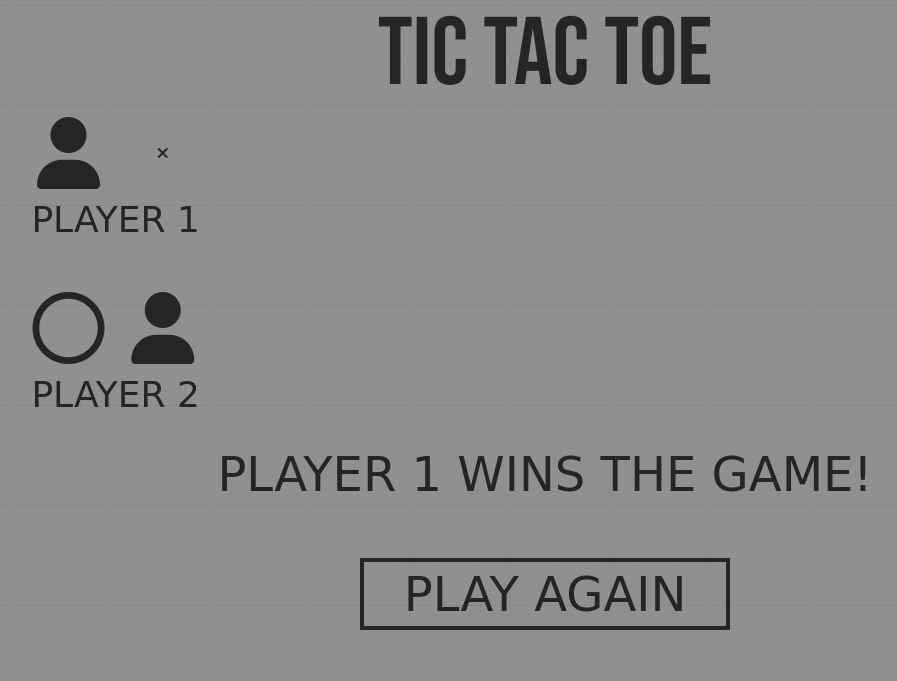
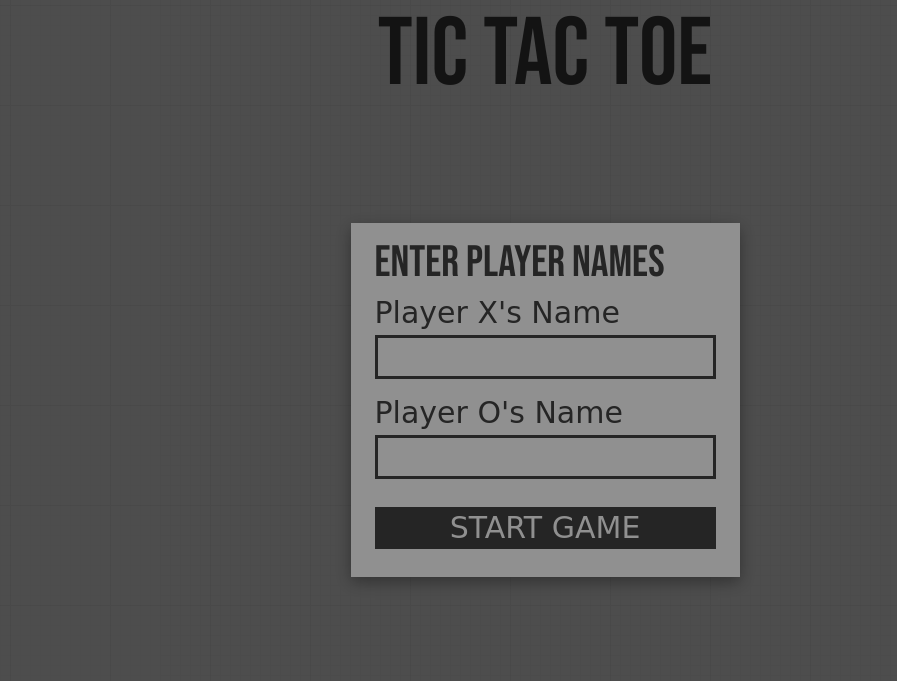
Before and after one commit to gozmansunday/tic-tac-toe-TOP, a website: page index.html in a window 1280 px wide. Shown: the whole page, without its empty margins (95-992 px from the left). Drawn offline with Linux system fonts and the light colour scheme; a web font is replaced by a local one.

Commit message:
Update html

```diff
--- a/index.html
+++ b/index.html
@@ -8,29 +8,29 @@
   <link rel="stylesheet" href="./css/main.css">
   <title>Tic Tac Toe</title>
 </head>
-<body class="grid grid-rows-[5.5rem_calc(100%_-_5.5rem_-_10rem)_10rem] gap-2 sm:grid-rows-[6rem_calc(100%_-_6rem_-_12rem)_12rem] md:grid-rows-[7rem_calc(100%_-_7rem_-_16rem)_16rem] lg:grid-rows-[7rem_calc(100vh_-_7rem_-_16rem)_16rem] lg:gap-0 2xl:container 2xl:mx-auto ">
+<body class="grid grid-rows-[5.5rem_calc(100%_-_5.5rem_-_10rem)_10rem] gap-2 sm:grid-rows-[6rem_calc(100%_-_6rem_-_12rem)_12rem] md:grid-rows-[7rem_calc(100%_-_7rem_-_16rem)_16rem] lg:grid-rows-[7rem_calc(100%_-_7rem_-_16rem)_16rem] lg:gap-0 2xl:container 2xl:mx-auto ">
   <header class="py-2">
     <h1 class="text-7xl font-bebas text-dark text-center sm:text-[4.8rem] md:text-8xl">
       TIC TAC TOE
     </h1>
   </header>
 
-  <main class="flex flex-col justify-evenly items-center gap-2 lg:grid lg:grid-cols-3">
+  <main class="invisible flex flex-col justify-evenly items-center gap-2 lg:grid lg:grid-cols-3">
     <!-- Score Board -->
     <section id="score-board" class="font-shoulders text-dark flex gap-10 sm:gap-12 md:gap-20 lg:gap-10 lg:flex-col">
       <div id="player-one" class="grid grid-rows-[4fr_3fr] justify-center items-center text-center sm:grid-rows-[3fr_2fr]">
         <div class="grid grid-cols-2 text-center justify-center items-center gap-5">
           <i class="fa-solid fa-user text-[2.5rem] sm:text-[3.25rem] md:text-6xl lg:text-7xl"></i>
-          <i class="fa-solid fa-xmark text-[3.3rem] sm:text-[4.4rem] md:text-[5rem] lg:text-[5.5rem]"></i>
+          <i class="fa-solid fa-xmark x-mark"></i>
         </div>
-        <p class="text-[1.75rem] sm:text-[2rem] md:text-[2.25rem]">PLAYER 1</p>
+        <p id="player-x-disp" class="text-[1.75rem] sm:text-[2rem] md:text-[2.25rem]">PLAYER 1</p>
       </div>
       <div id="player-two" class="grid grid-rows-[4fr_3fr] justify-center items-center text-center sm:grid-rows-[3fr_2fr]">
         <div class="grid grid-cols-2 text-center justify-center items-center gap-5">
-          <i class="fa-regular fa-circle text-[2.5rem] sm:text-[3.25rem] md:text-6xl lg:text-7xl lg:order-last"></i>
+          <i class="fa-regular fa-circle o-mark"></i>
           <i class="fa-solid fa-user text-[2.5rem] sm:text-[3.25rem] md:text-6xl lg:text-7xl"></i>
         </div>
-        <p class="text-[1.75rem] sm:text-[2rem] md:text-[2.25rem]">PLAYER 2</p>
+        <p id="player-o-disp" class="text-[1.75rem] sm:text-[2rem] md:text-[2.25rem]">PLAYER 2</p>
       </div>
     </section>
 
@@ -38,15 +38,15 @@
     <section>
       <div class="flex justify-center">
         <div id="game-board" class="grid grid-cols-3">
-          <!-- <div class="box-border-1 tictactoe-box"></div>
-          <div class="box-border-2 tictactoe-box"></div>
-          <div class="box-border-3 tictactoe-box"></div>
-          <div class="box-border-4 tictactoe-box"></div>
-          <div class="box-border-5 tictactoe-box"></div>
-          <div class="box-border-6 tictactoe-box"></div>
-          <div class="box-border-7 tictactoe-box"></div>
-          <div class="box-border-8 tictactoe-box"></div>
-          <div class="box-border-9 tictactoe-box"></div> -->
+          <!-- <div class="box-border-1 tictactoe-box" data-index="1"></div>
+          <div class="box-border-2 tictactoe-box" data-index="2"></div>
+          <div class="box-border-3 tictactoe-box" data-index="3"></div>
+          <div class="box-border-4 tictactoe-box" data-index="4"></div>
+          <div class="box-border-5 tictactoe-box" data-index="5"></div>
+          <div class="box-border-6 tictactoe-box" data-index="6"></div>
+          <div class="box-border-7 tictactoe-box" data-index="7"></div>
+          <div class="box-border-8 tictactoe-box" data-index="8"></div>
+          <div class="box-border-9 tictactoe-box" data-index="9"></div> -->
         </div>
       </div>
     </section>
@@ -57,7 +57,7 @@
   </main>
 
   <!-- Game Info and Buttons -->
-  <section id="game-info-section" class="font-shoulders text-center pt-3 space-y-8 sm:pt-4 sm:space-y-14 md:pt-8 md:space-y-20 lg:space-y-16">
+  <section id="game-info-section" class="invisible font-shoulders text-center pt-3 space-y-8 sm:pt-4 sm:space-y-14 md:pt-8 md:space-y-20 lg:space-y-16">
     <!-- Game Information -->
     <p id="game-info" class="text-4xl text-dark sm:text-[2.5rem] md:text-[3rem]">
       PLAYER 1 WINS THE GAME!
@@ -70,6 +70,27 @@
     </div>
   </section>
 
+  <!-- PvP Form Modal -->
+  <section id="player-name-modal" class="fixed top-0 right-0 left-0 bottom-0 flex justify-center items-center font-shoulders bg-overlay text-dark">
+    <!-- Form Modal -->
+    <div class="bg-brand space-y-2 pt-5 pb-7 px-6 shadow-card sm:space-y-3">
+      <h3 class="font-bebas text-4xl sm:text-[2.75rem]">ENTER PLAYER NAMES</h3>
+      <form class="space-y-4">
+        <div class="form-control space-y-0 sm:space-y-1">
+          <label for="player-x" class="text-[1.65rem] block sm:text-3xl">Player X's Name</label>
+          <input type="text" name="player-x" id="player-x-input" class="w-full bg-transparent border-[3px] border-dark px-2 text-[1.4rem] space-y-2 sm:text-[1.6rem] focus:outline-none">
+        </div>
+        <div class="form-control space-y-0 pb-3 sm:space-y-1">
+          <label for="player-o" class="text-[1.65rem] block sm:text-3xl">Player O's Name</label>
+          <input type="text" name="player-o" id="player-o-input" class="w-full bg-transparent border-[3px] border-dark px-2 text-[1.4rem] sm:text-[1.6rem] focus:outline-none">
+        </div>
+        <button id="start-game-btn" class="border-[3px] border-dark bg-dark text-brand w-full my-1 text-[1.65rem] sm:text-3xl hover:">
+          START GAME
+        </button>
+      </form>
+    </div>
+  </section>
+
   <!-- JS -->
   <script src="script.js"></script>
 </body>
```
